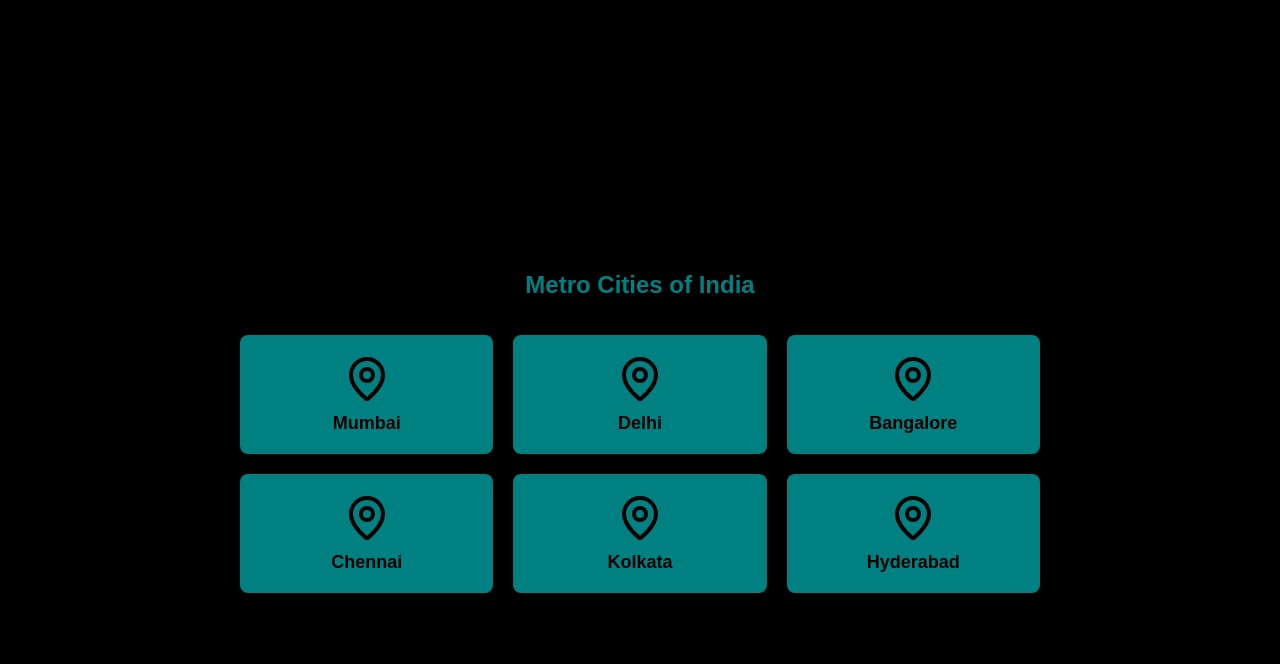
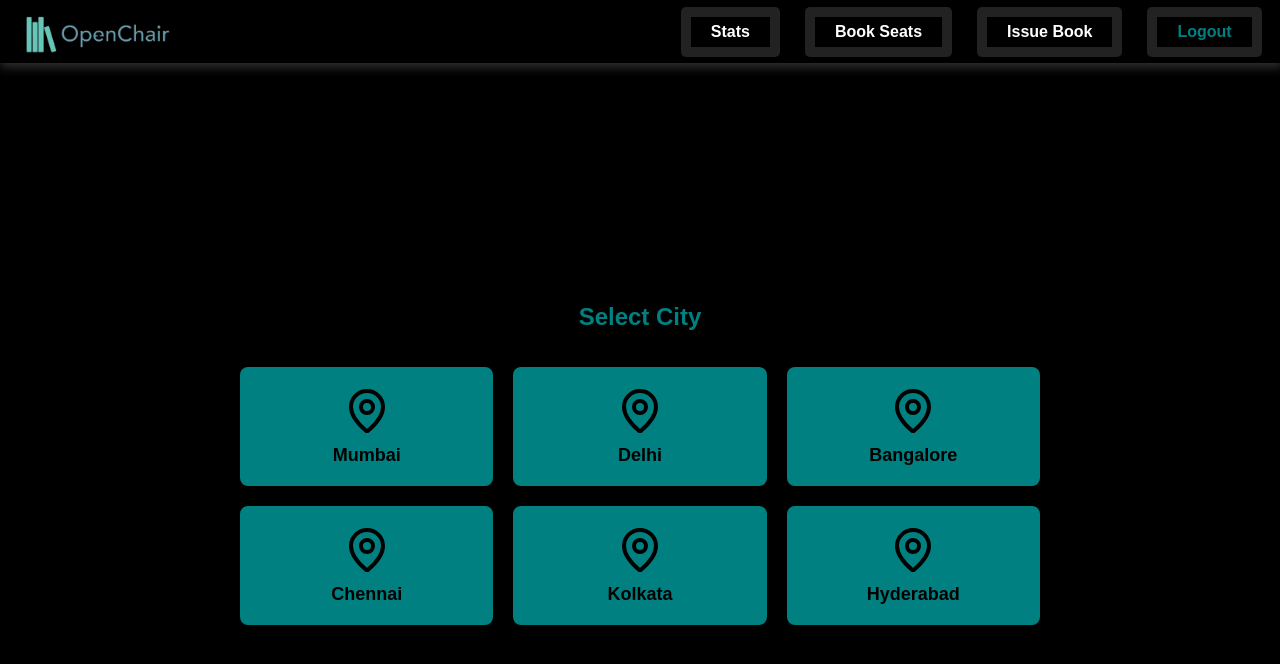
Before and after one commit to GaurangPandey2912/Library-Seat-Reservation-System, a React (Create React App) app in the folder lsr/Frontend/: page /selectCity in a window 1280 px wide. Shown: the top 664 px of the page. Built offline with nearby package versions, Linux system fonts and the light colour scheme.

Commit message:
navbar and select library

```diff
--- /dev/null
+++ b/lsr/Frontend/src/Components/navbar.js
@@ -0,0 +1,85 @@
+import React from "react";
+
+const Navbar = () => {
+  return (
+    <nav style={styles.navbar}>
+      <img src="/brandlogo.png" alt="Brand Logo" style={styles.brandLogo} />
+      <ul style={styles.navList}>
+        <li><a href="#stats" style={styles.navItem}>Stats</a></li>
+        <li><a href="#bookSeat" style={styles.navItem}>Book Seats</a></li>
+        <li><a href="#issue" style={styles.navItem}>Issue Book</a></li>
+        <li style={styles.logoutButton}>
+          <a href="#logout" style={styles.logoutItem}>Logout</a>
+        </li>
+      </ul>
+    </nav>
+  );
+};
+
+// Inline Styles
+const styles = {
+  navbar: {
+    display: "flex",
+    alignItems: "center",
+    backgroundColor: "black",
+    position: "fixed",
+    top: 0,
+    left: 0,
+    width: "100%",
+    height: "60px",
+    zIndex: 1000,
+    boxShadow: "0px 4px 10px rgba(255, 255, 255, 0.2)", // 👈 Added shadow effect
+  },
+  brandLogo: {
+    height: "50px",
+    marginLeft: "20px",
+  },
+  navList: {
+    display: "flex",
+    listStyle: "none",
+    margin: 0,
+    padding: 0,
+    height: "100%",
+    marginLeft: "auto",
+  },
+  navItem: {
+    display: "flex",
+    alignItems: "center",
+    justifyContent: "center",
+    textDecoration: "none",
+    color: "white",
+    fontSize: "16px",
+    fontWeight: "bold",
+    height: "100%",
+    padding: "0 20px",
+    backgroundColor: "black",
+    transition: "background 0.3s ease-in-out, color 0.3s ease-in-out",
+  },
+  logoutButton: {
+    marginRight: "20px", // 👈 Margin applied only to Logout button
+  },
+  logoutItem: {
+    display: "flex",
+    alignItems: "center",
+    justifyContent: "center",
+    textDecoration: "none",
+    fontSize: "16px",
+    fontWeight: "bold",
+    height: "100%",
+    padding: "0 20px",
+    backgroundColor: "black",
+    color: "teal", // 👈 Changed Logout button text color to teal
+    transition: "background 0.3s ease-in-out, color 0.3s ease-in-out",
+  },
+};
+
+// Apply hover effect dynamically
+const styleSheet = document.styleSheets[0];
+styleSheet.insertRule(`
+  nav ul li a:hover {
+    background-color: white !important;
+    color: black !important;
+  }
+`, styleSheet.cssRules.length);
+
+export default Navbar;
--- a/lsr/Frontend/src/Pages/SelectCity.js
+++ b/lsr/Frontend/src/Pages/SelectCity.js
@@ -1,4 +1,5 @@
-import React from "react";
+import React, { useState } from "react";
+import Navbar from "../Components/navbar"; // Import Navbar
 import { Card } from "../Components/ui/card";
 import { MapPin } from "lucide-react"; // Using a generic icon
 
@@ -12,19 +13,44 @@ const cities = [
 ];
 
 export default function MetroCities() {
+  const [selectedCity, setSelectedCity] = useState(null);
+
+  const handleCityClick = (cityName) => {
+    setSelectedCity(cityName); // Set the clicked city
+  };
+
   return (
     <div style={styles.container}>
-      <h1 style={styles.heading}>Metro Cities of India</h1>
+      <Navbar /> {/* Navbar added here */}
+
+      <h1 style={styles.heading}>Select City</h1>
       <div style={styles.grid}>
         {cities.map((city, index) => (
-          <Card key={index} style={styles.card}>
-            <div style={styles.tealBox}>
-              <city.icon style={styles.icon} />
-              <span style={styles.cityName}>{city.name}</span>
-            </div>
-          </Card>
+          <div
+            key={index}
+            style={styles.cardContainer}
+            onClick={() => handleCityClick(city.name)}
+          >
+            <Card style={styles.card}>
+              <div style={styles.tealBox}>
+                <city.icon style={styles.icon} />
+                <span style={styles.cityName}>{city.name}</span>
+              </div>
+            </Card>
+          </div>
         ))}
       </div>
+
+      {/* Show Search Bar when a city is clicked */}
+      {selectedCity && (
+        <div style={styles.searchContainer}>
+          <input
+            type="text"
+            placeholder={`Search in ${selectedCity}...`}
+            style={styles.searchBar}
+          />
+        </div>
+      )}
     </div>
   );
 }
@@ -45,6 +71,7 @@ const styles = {
     fontSize: "24px",
     color: "teal",
     fontWeight: "bold",
+    marginTop: "80px", // Added margin so the navbar doesn't overlap
   },
   grid: {
     display: "grid",
@@ -52,6 +79,13 @@ const styles = {
     gap: "20px",
     width: "80%",
     maxWidth: "800px",
+  },
+  cardContainer: {
+    cursor: "pointer", // 👈 Make entire card clickable
+    transition: "transform 0.2s",
+  },
+  cardContainerHover: {
+    transform: "scale(1.05)",
   },
   card: {
     backgroundColor: "#333",
@@ -79,4 +113,19 @@ const styles = {
     fontWeight: "bold",
     color: "black",
   },
+  searchContainer: {
+    marginTop: "20px",
+    width: "80%",
+    maxWidth: "400px",
+  },
+  searchBar: {
+    width: "100%",
+    padding: "10px",
+    fontSize: "16px",
+    borderRadius: "8px",
+    border: "1px solid teal",
+    outline: "none",
+    color: "black",
+    backgroundColor: "white",
+  },
 };
```
Also changed, not shown: lsr/Frontend/src/Pages/selectLib.js (added).
